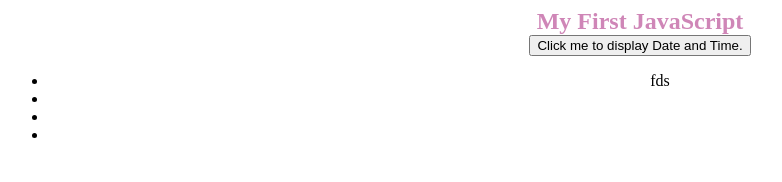
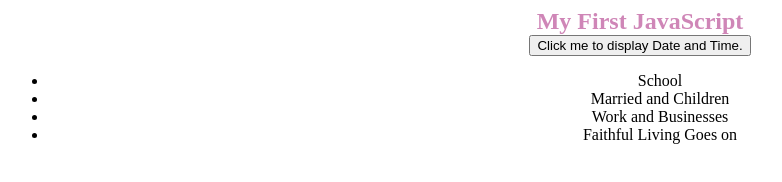
Before and after one commit to Klinlawee/klinlawee.github.io, a plain HTML site: page program1-1.html in a window 1280 px wide. Shown: the whole page, without its empty margins (0-782 px from the left). Drawn offline with Linux system fonts and the light colour scheme.

Commit message:
my needs

```diff
--- a/program1-1.html
+++ b/program1-1.html
@@ -13,10 +13,10 @@
 onclick="document.getElementById('demo').innerHTML = Date()">
 Click me to display Date and Time.</button>
 <ul>
-    <li>fds </li>
-    <li></li>
-    <li></li>
-    <li></li>
+    <li>School</li>
+    <li>Married and Children</li>
+    <li>Work and Businesses</li>
+    <li>Faithful Living Goes on</li>
 </ul>
 <p id="demo"></p>
 </body>
```
